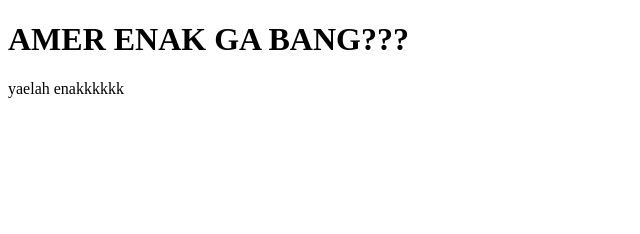
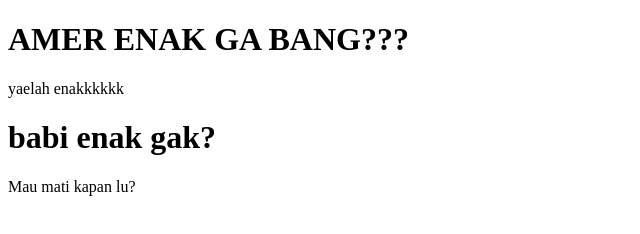
Before and after one commit to Kiagusss/yaelah-enak, a plain HTML site: page index.html in a window 1280 px wide. Shown: the whole page, without its empty margins (0-640 px from the left). Drawn offline with Linux system fonts and the light colour scheme.

Commit message:
enak bat

```diff
--- a/index.html
+++ b/index.html
@@ -9,5 +9,7 @@
 <body>
     <h1>AMER ENAK GA BANG???</h1>
     <p>yaelah enakkkkkk</p>
+    <h1>babi enak gak?</h1>
+    <p>Mau mati kapan lu?</p>
 </body>
 </html>
```
